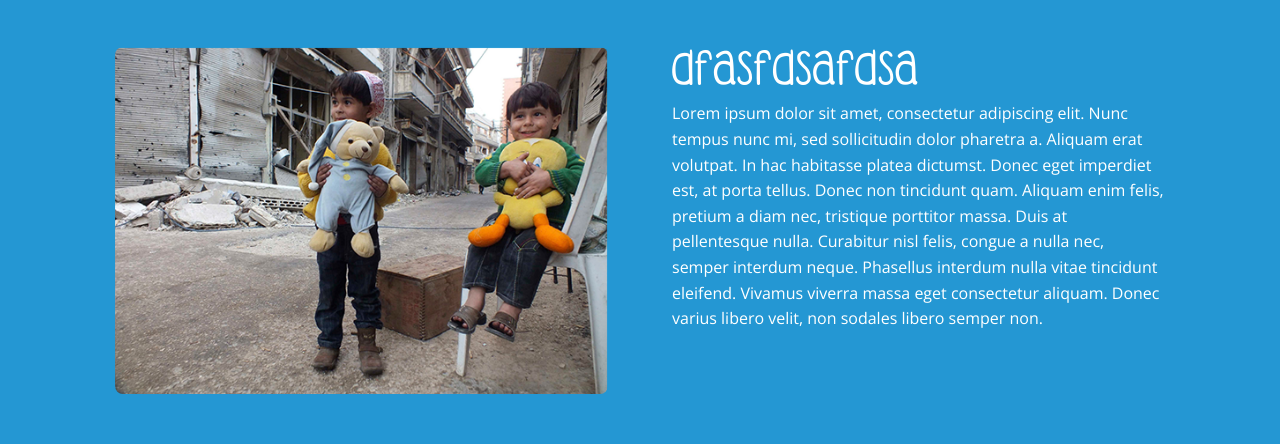
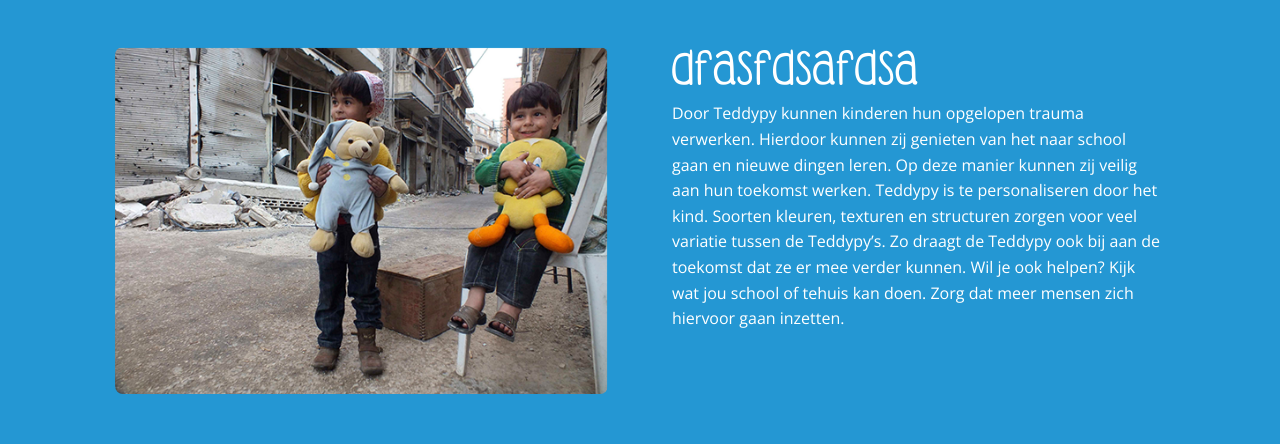
Before and after one commit to tedgodyla/hackathon, a PHP site: page /index.php?page=homepage in a window 1280 px wide. Shown: the part 649-1093 px from the top of the page. Run offline with PHP 8.4, Linux system fonts and the light colour scheme; data that the repository does not hold is empty.

Commit message:
text homepage

```diff
--- a/includes/homepage.php
+++ b/includes/homepage.php
@@ -25,7 +25,7 @@
         <div class="column-mid-right">
 
             <h2>dfasfdsafdsa</h2>
-            <p>Lorem ipsum dolor sit amet, consectetur adipiscing elit. Nunc tempus nunc mi, sed sollicitudin dolor pharetra a. Aliquam erat volutpat. In hac habitasse platea dictumst. Donec eget imperdiet est, at porta tellus. Donec non tincidunt quam. Aliquam enim felis, pretium a diam nec, tristique porttitor massa. Duis at pellentesque nulla. Curabitur nisl felis, congue a nulla nec, semper interdum neque. Phasellus interdum nulla vitae tincidunt eleifend. Vivamus viverra massa eget consectetur aliquam. Donec varius libero velit, non sodales libero semper non.</p>
+            <p>Door Teddypy kunnen kinderen hun opgelopen trauma verwerken. Hierdoor kunnen zij genieten van het naar school gaan en nieuwe dingen leren. Op deze manier kunnen zij veilig aan hun toekomst werken. Teddypy is te personaliseren door het kind. Soorten kleuren, texturen en structuren zorgen voor veel variatie tussen de Teddypy’s. Zo draagt de Teddypy ook bij aan de toekomst dat ze er mee verder kunnen. Wil je ook helpen? Kijk wat jou school of tehuis kan doen. Zorg dat meer mensen zich hiervoor gaan inzetten.</p>
         </div>
         <div class="clear"></div>
 
```
